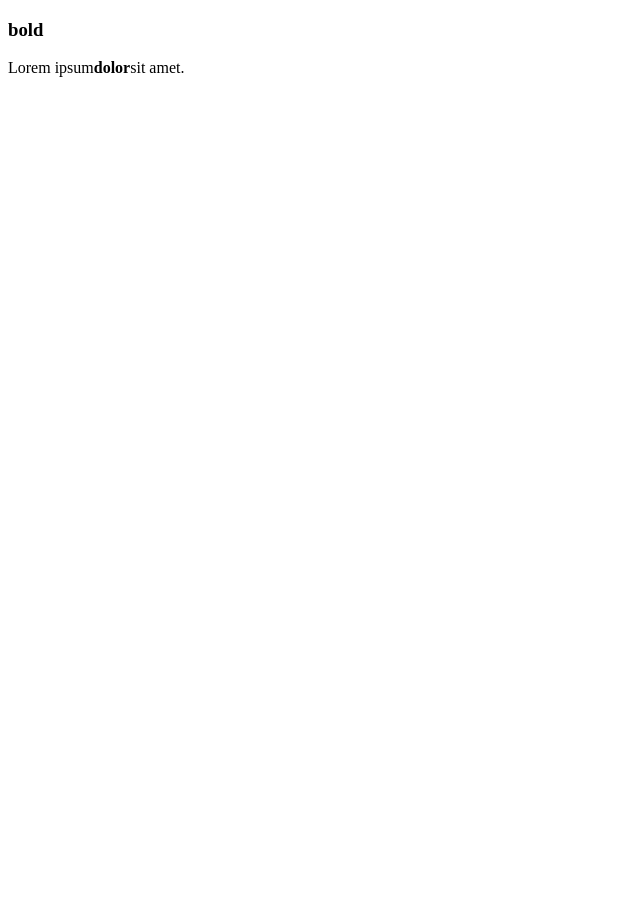
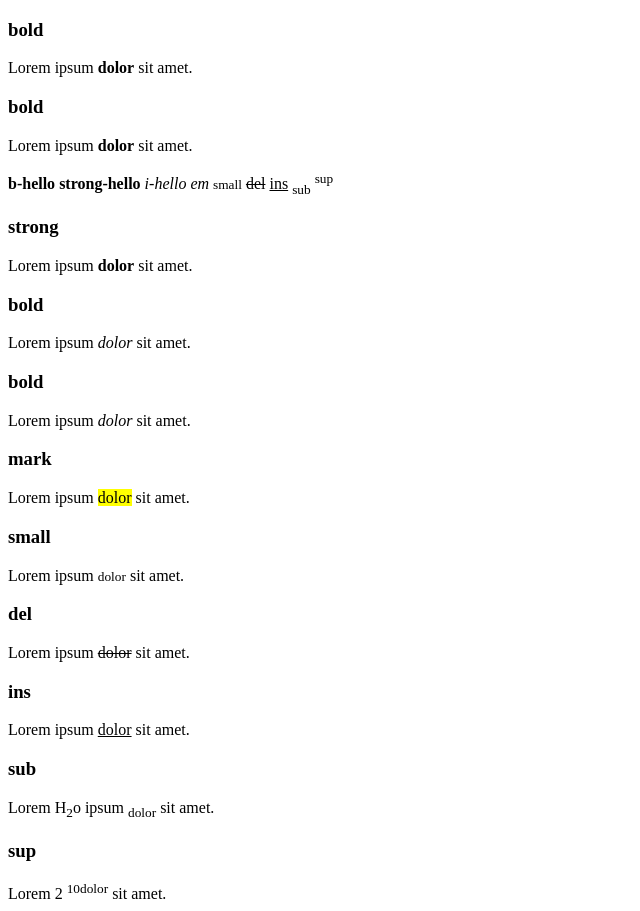
Before and after one commit to oliviawu31/web_2024_1008_20, a plain HTML site: page s20241029/s20241029_05_formating.html in a window 1280 px wide. Shown: the whole page, without its empty margins (0-640 px from the left). Before the commit the page ends 800 px from the top, so only its background shows below. Drawn offline with Linux system fonts and the light colour scheme.

Commit message:
add formating

```diff
--- a/s20241029/s20241029_05_formating.html
+++ b/s20241029/s20241029_05_formating.html
@@ -9,18 +9,112 @@
 
 <body>
     <!-- bold -->
+    <!--  有縮排 好維護!! -->
+    <div>
+        <h3>
+            bold
+        </h3>
+        Lorem ipsum <b>dolor</b> sit amet.
+    </div>
+    <!-- 不佳 -->
+    <p>
+    <h3>
+        bold
+    </h3>
+    Lorem ipsum <b>dolor</b> sit amet.
+    </p>
 
-    <div>
-        <h3>bold
-        </h3>
-        Lorem ipsum<b>dolor</b>sit amet.
-    </div>
+
+
+    <b>b-hello</b>
+    <strong>strong-hello</strong>
+    <i>i-hello</i>
+    <em>em</em>
+    <small>small</small>
+    <del>del</del>
+    <ins>ins</ins>
+    <sub>sub</sub>
+    <sup>sup</sup>
 
     <!-- p=>段落 vs div=>區塊 -->
     <!-- 都可以換行 -->
     <!-- p有語意段落 可是 p tag 通常不會再包換行格式 -->
     <!-- div 無語意段落較常用 -->
 
+    <!-- strong 有語意-->
+
+    <div>
+        <h3>
+            strong
+        </h3>
+        Lorem ipsum <strong>dolor</strong> sit amet.
+    </div>
+
+    <!-- i無語意 -->
+    <div>
+        <h3>
+            bold
+        </h3>
+        Lorem ipsum <i>dolor</i> sit amet.
+    </div>
+
+    <!-- em 有語意 -->
+    <div>
+        <h3>
+            bold
+        </h3>
+        Lorem ipsum <em>dolor</em> sit amet.
+    </div>
+
+
+    <!-- mark  -->
+    <div>
+        <h3>
+            mark
+        </h3>
+        Lorem ipsum <mark>dolor</mark> sit amet.
+    </div>
+
+    <!-- small  -->
+    <div>
+        <h3>
+            small
+        </h3>
+        Lorem ipsum <small>dolor</small> sit amet.
+    </div>
+
+    <!-- del  -->
+    <div>
+        <h3>
+            del
+        </h3>
+        Lorem ipsum <del>dolor</del> sit amet.
+    </div>
+    <!-- ins  -->
+    <div>
+        <h3>
+            ins
+        </h3>
+        Lorem ipsum <ins>dolor</ins> sit amet.
+    </div>
+
+    <!-- sub  -->
+    <div>
+        <h3>
+            sub
+        </h3>
+        Lorem H<sub>2</sub>o ipsum <sub>dolor</sub> sit amet.
+    </div>
+
+    <!-- sup ex 2^10  -->
+    <div>
+        <h3>
+            sup
+        </h3>
+        Lorem 2 <sup>10</sup><sup>dolor</sup> sit amet.
+    </div>
+
+
 </body>
 
 </html>
```
